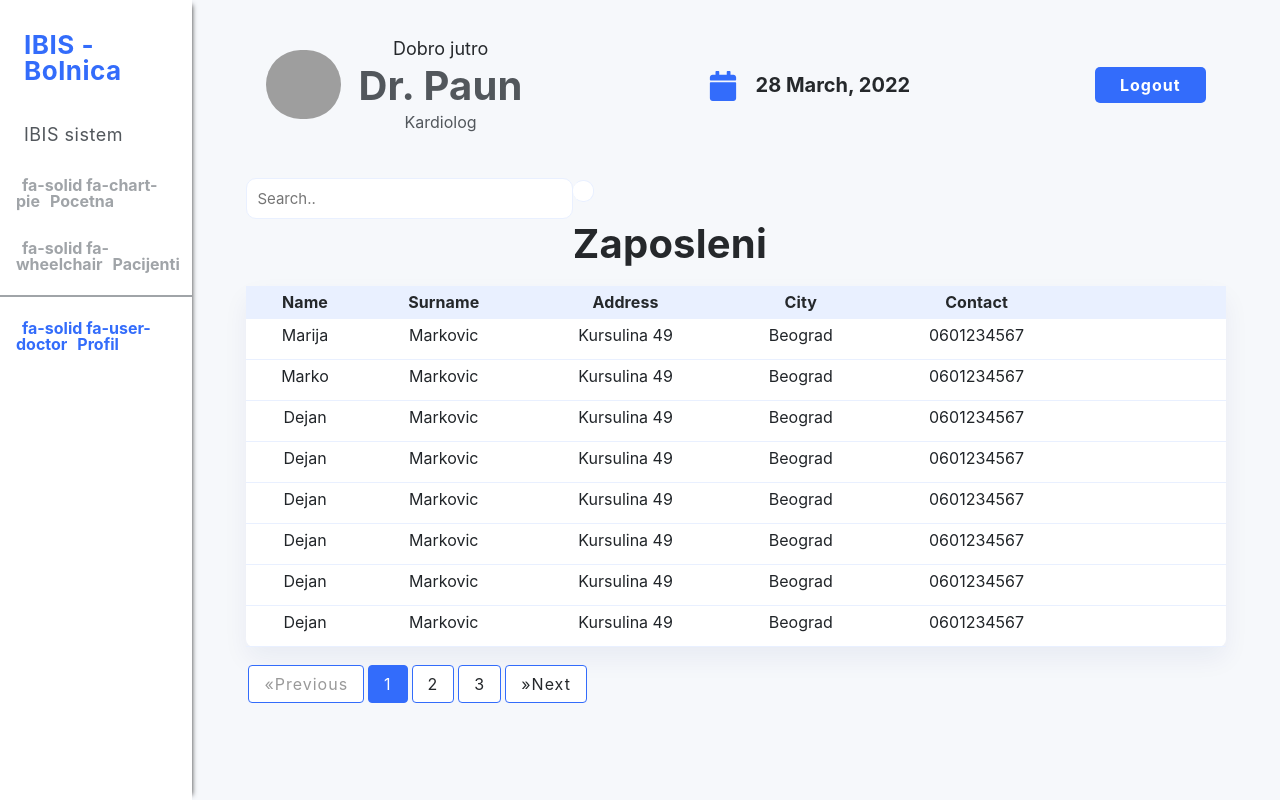
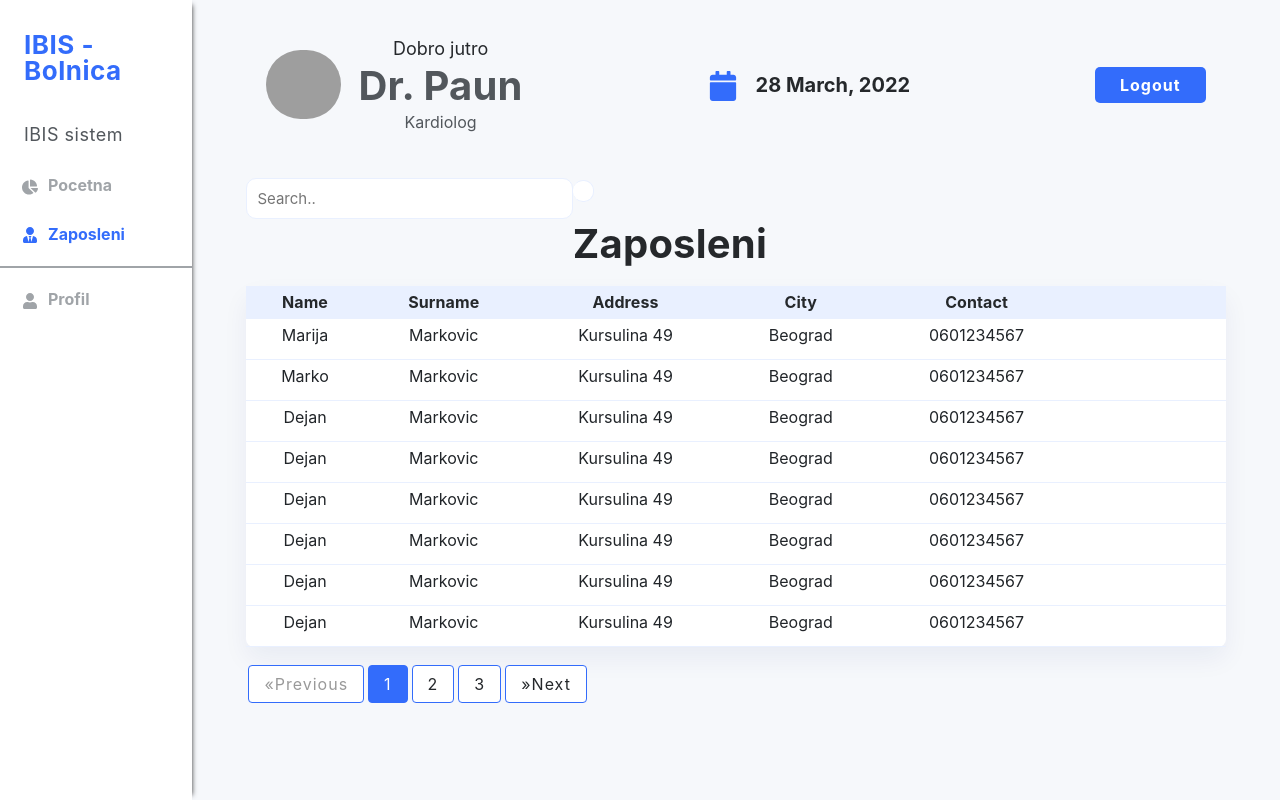
Before and after one commit to ivaguranov/Bolnica-Front, a React (Create React App) app: page /admin/employee-preview in a window 1280 px wide. Built offline with nearby package versions, Linux system fonts and the light colour scheme; no server answers; grey boxes are pictures that could not be loaded; some icons are missing.

Commit message:
Sidebar icon fix

```diff
--- a/src/pages/EmployeePreviewPage/EmployeePreviewPage.js
+++ b/src/pages/EmployeePreviewPage/EmployeePreviewPage.js
@@ -6,6 +6,7 @@ import Table from "../../components/Table/Table";
 import { useDispatch, useSelector } from "react-redux";
 import { getEmployees, searchEmployees } from "../../redux/actions/employee";
 import "./styles.css";
+import { FaChartPie, FaUserTie, FaUser } from "react-icons/fa";
 
 const EmployeePreview = () => {
 	const dispatch = useDispatch();
@@ -21,22 +22,22 @@ const EmployeePreview = () => {
 		{
 			id: 1,
 			text: "Pocetna",
-      path: "/",
-      icon: "fa-solid fa-chart-pie",
+			path: "/admin",
+			icon: <FaChartPie />,
 		},
 		{
 			id: 2,
-      text: "Pacijenti",
-      path: "/pacijenti",
-      icon: "fa-solid fa-wheelchair",
+			text: "Zaposleni",
+			path: "/admin/employee-preview",
+			icon: <FaUserTie />,
 			dividerAfter: true,
+			isActive: true,
 		},
 		{
 			id: 3,
 			text: "Profil",
 			path: "/profil",
-      icon: "fa-solid fa-user-doctor",
-      isActive: true,
+			icon: <FaUser />,
 		},
 	];
 
```
Lines whose indentation alone changed are shown as unchanged.
